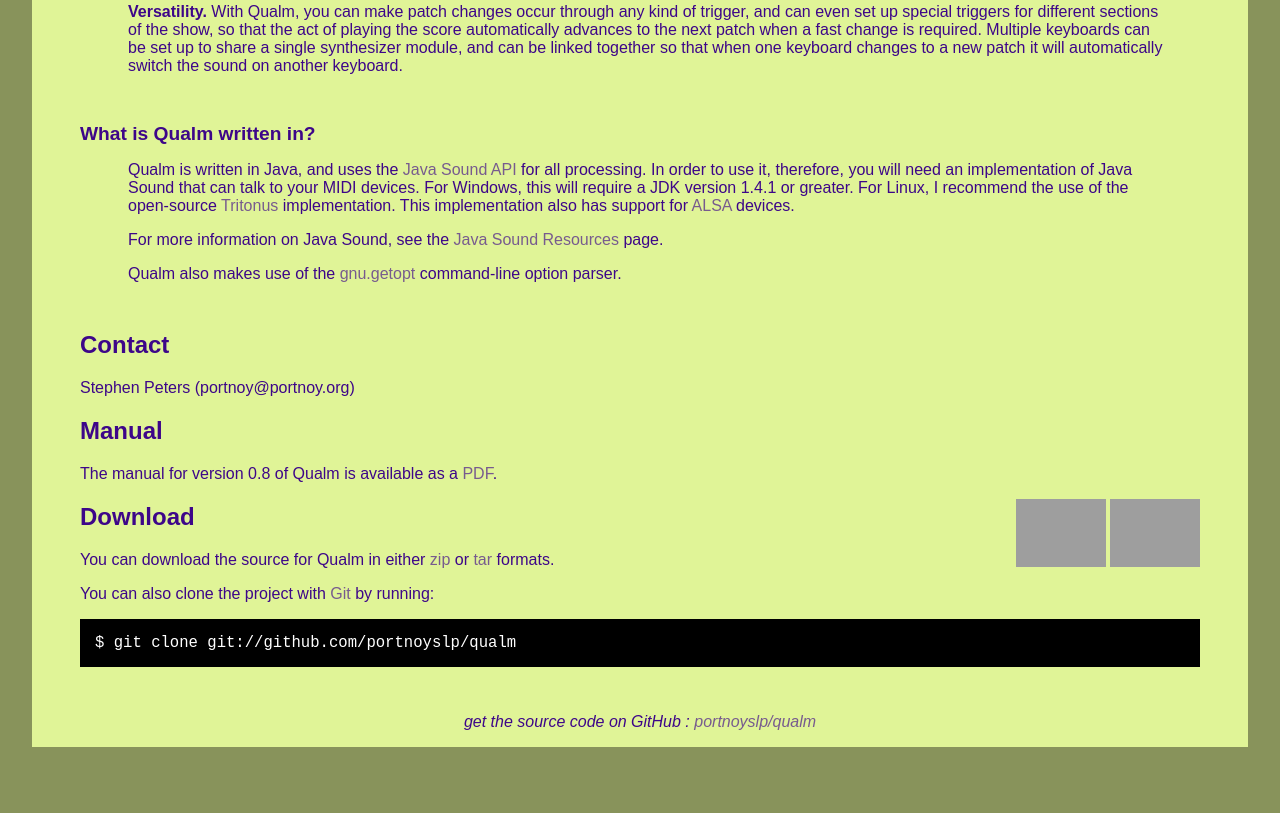
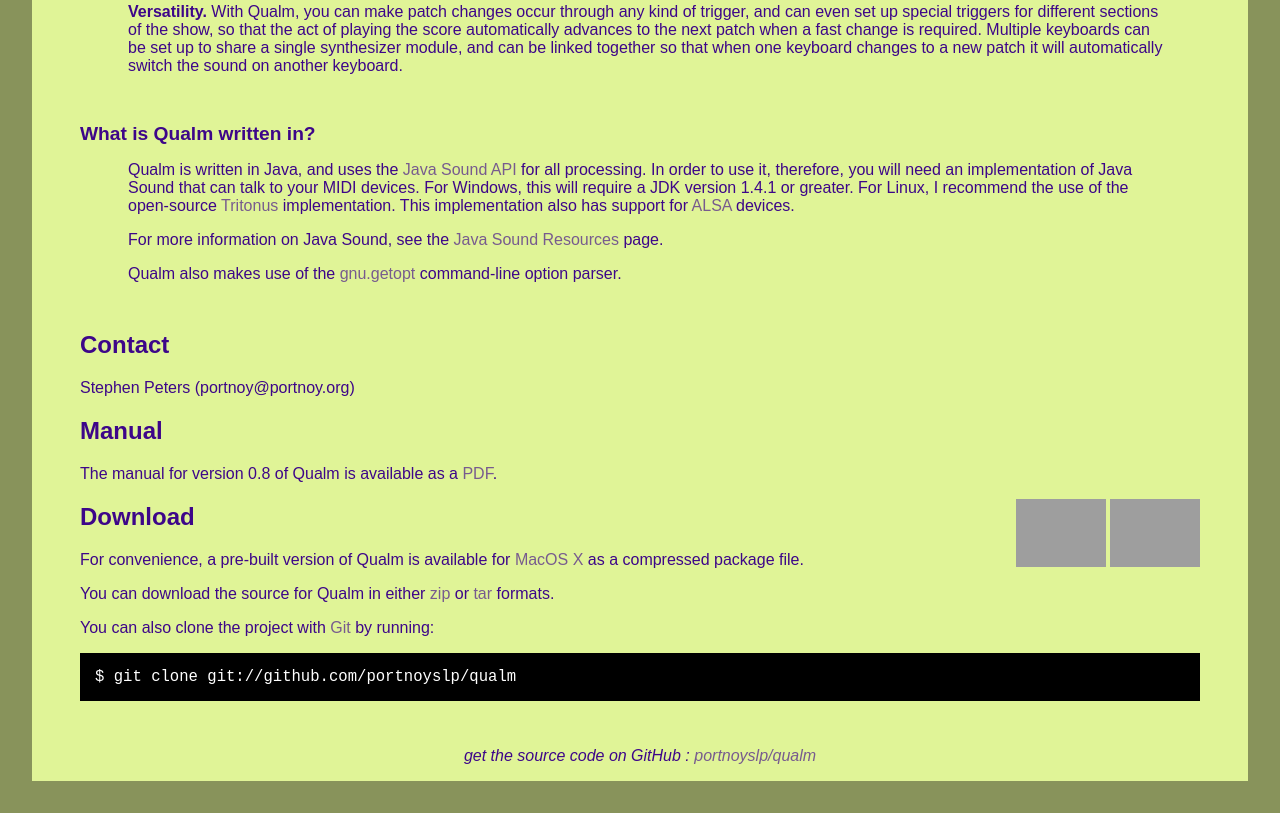
Before and after one commit to portnoyslp/qualm, a plain HTML site: page index.html in a window 1280 px wide. Shown: the part 967-1780 px from the top of the page. Before the commit the page ends 1746 px from the top, so only its background shows below. Drawn offline with Linux system fonts and the light colour scheme; grey boxes are pictures that could not be loaded.

Commit message:
Add test package file

```diff
--- a/index.html
+++ b/index.html
@@ -227,6 +227,11 @@
 
     <h2>Download</h2>
     <p>
+      For convenience, a pre-built version of Qualm is available
+      for <a href="./Qualm-0.8-osx.zip">MacOS X</a> as a compressed
+      package file.
+    </p>
+    <p>
       You can download the source for Qualm in either
       <a href="http://github.com/portnoyslp/qualm/zipball/master">zip</a> or
       <a href="http://github.com/portnoyslp/qualm/tarball/master">tar</a> formats.
```
Also changed, not shown: 1 other file.
